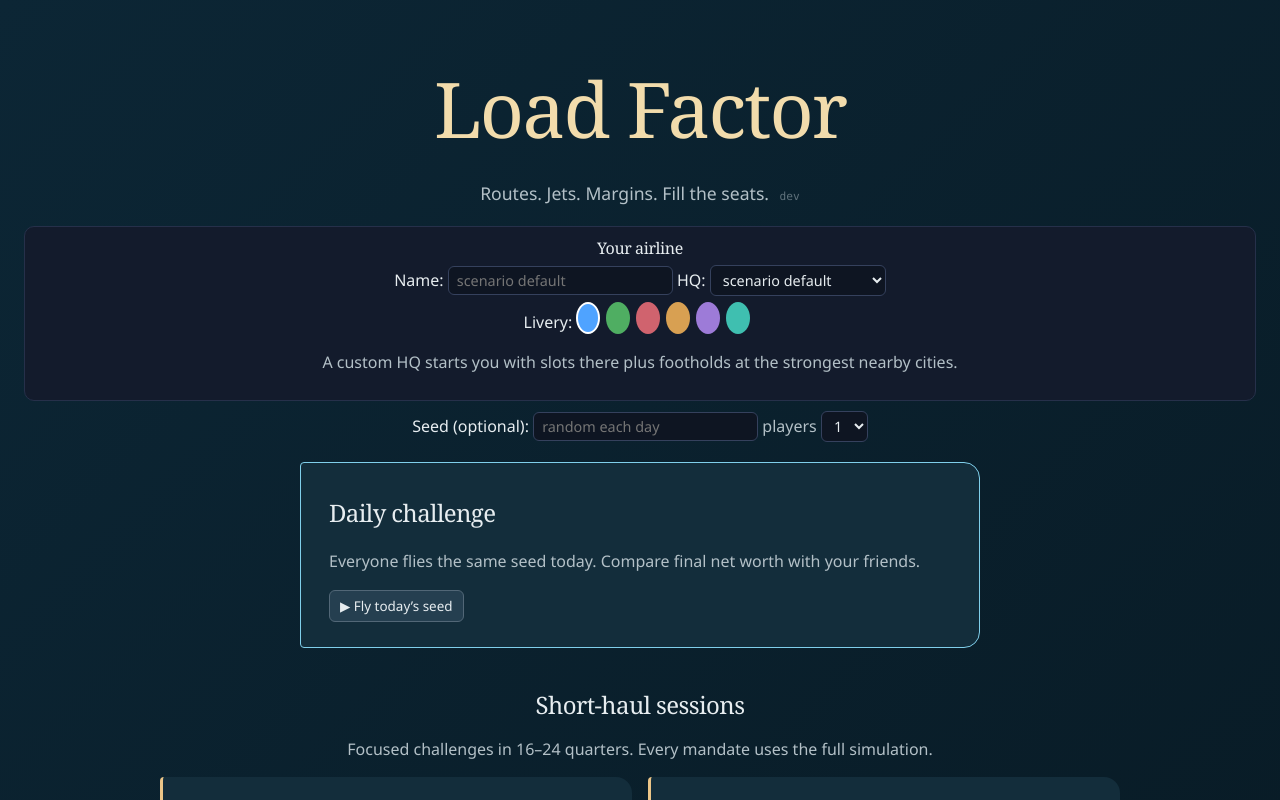
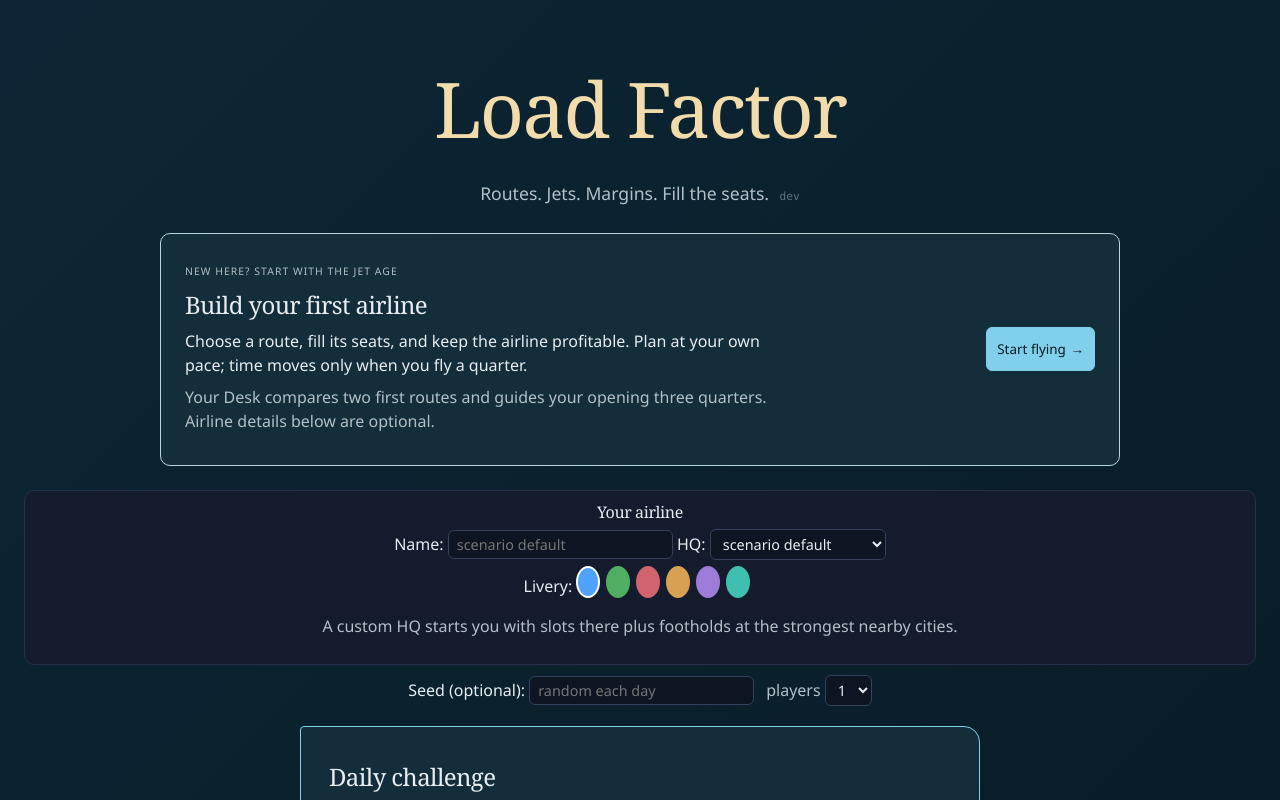
Before and after one commit to reaperhulk/loadfactor, a React (Vite) app: page / in a window 1280 px wide. Shown: the top 800 px of the page. Built offline with nearby package versions, Linux system fonts and the light colour scheme.

Commit message:
Guide new airlines from setup to their first route

```diff
--- a/src/ui/App.tsx
+++ b/src/ui/App.tsx
@@ -278,6 +278,15 @@ function ScenarioSelect({ onWatchReplay }: { onWatchReplay: (replay: Replay) =>
           </details>
         </div>
       )}
+      <section className="first-career" aria-labelledby="first-career-heading">
+        <div><span className="eyebrow">New here? Start with The Jet Age</span>
+          <h2 id="first-career-heading">Build your first airline</h2>
+          <p>Choose a route, fill its seats, and keep the airline profitable. Plan at your own pace; time moves only when you fly a quarter.</p>
+          <p className="dim">Your Desk compares two first routes and guides your opening three quarters. Airline details below are optional.</p>
+        </div>
+        {overwrites !== null ? <ConfirmButton data-testid="start-first-career" label="Start flying" confirmLabel="All slots full — replace oldest save?" onConfirm={() => startGame('jet_age', seed || new Date().toISOString().slice(0, 10), custom(), undefined, players)} />
+          : <button className="primary-action" data-testid="start-first-career" onClick={() => startGame('jet_age', seed || new Date().toISOString().slice(0, 10), custom(), undefined, players)}>Start flying <span aria-hidden="true">→</span></button>}
+      </section>
       <div className="airline-setup" data-testid="airline-setup">
         <h2>Your airline</h2>
         <label>
@@ -311,6 +320,7 @@ function ScenarioSelect({ onWatchReplay }: { onWatchReplay: (replay: Replay) =>
               className={`livery-swatch${color === c ? ' active' : ''}`}
               style={{ background: c }}
               aria-label={`livery color ${c}`}
+              aria-pressed={color === c}
               data-testid={`livery-${c.slice(1)}`}
               onClick={() => setColor(c)}
             />
@@ -320,7 +330,8 @@ function ScenarioSelect({ onWatchReplay }: { onWatchReplay: (replay: Replay) =>
           A custom HQ starts you with slots there plus footholds at the strongest nearby cities.
         </p>
       </div>
-      <label className="seed-field">
+      <div className="seed-field">
+        <label>
         Seed (optional):{' '}
         <input
           value={seed}
@@ -328,6 +339,7 @@ function ScenarioSelect({ onWatchReplay }: { onWatchReplay: (replay: Replay) =>
           onChange={(e) => setSeed(e.target.value)}
           data-testid="seed-input"
         />{' '}
+        </label>
         <label className="dim">
           players{' '}
           <select
@@ -343,7 +355,7 @@ function ScenarioSelect({ onWatchReplay }: { onWatchReplay: (replay: Replay) =>
             ))}
           </select>
         </label>
-      </label>
+      </div>
       <div className="scenario-card continue-card">
         <h2>Daily challenge</h2>
         <p className="dim">Everyone flies the same seed today. Compare final net worth with your friends.</p>
@@ -1016,6 +1028,11 @@ function GameScreen({ onWatchReplay }: { onWatchReplay: (r: Replay) => void }) {
             })()}
           />
         </Suspense>
+        {state.turn === 0 && player.routes.length === 0 && !selectedCity && !inspectedRoute && !routeFrom && <aside className="first-flight" data-testid="first-flight">
+          <strong>Your aircraft are ready. Choose their first route.</strong>
+          <p>Compare launch costs and profit on your Desk, then review the quarter to fly.</p>
+          <button className="primary-action" onClick={() => setTab('desk')}>Compare first routes <span aria-hidden="true">→</span></button>
+        </aside>}
         {flowFocus && <div className="flow-focus-banner" data-testid="flow-focus"><strong>{flowFocus.label}</strong><button onClick={()=>setFlowFocus(null)}>Clear journey</button></div>}
         {tab === "map" && selectedCity !== null && (
           <CityPanel
@@ -1098,8 +1115,7 @@ function GameScreen({ onWatchReplay }: { onWatchReplay: (r: Replay) => void }) {
           <div className="gameover-card report-card handbook" onClick={(e) => e.stopPropagation()}>
             <h2>Handbook</h2>
             <p className="dim" data-testid="handbook-intro">
-              The game is a race: finish the era as the #1 airline by net worth AND clear the
-              scenario's floor. Each quarter you plan (open routes, assign jets, set fares, queue for
+              Each scenario has its own goal, shown below. Each quarter you plan (open routes, assign jets, set fares, queue for
               slots), then end the quarter — everyone flies, demand splits by appeal (schedule × cabin
               × fare × service × brand), and the world moves. Every system below is explained where
               you use it too.
--- a/src/ui/workspace.css
+++ b/src/ui/workspace.css
@@ -422,3 +422,23 @@ main.game-shell { --bg:#10232c; --panel:#19333e; --ink:#ede9de; --dim:#a4b4b9; -
 .quiet-result button{margin-left:auto}.opening-choices{flex-basis:100%;min-width:0}.coach:has(.opening-choices){flex-wrap:wrap}.opening-choices article{padding:.7rem;border:1px solid var(--line);border-radius:.4rem}.customer-identity{margin-block:1rem}.campaign-evidence{font-size:.85rem}
 
 .performance-diagnostics{position:absolute;inset-inline-end:.45rem;bottom:.4rem;z-index:8;pointer-events:none;max-width:calc(100% - .9rem);padding:.25rem .45rem;border-radius:.3rem;background:#071421de;color:#acdbf4;font:11px/1.4 ui-monospace,monospace;font-variant-numeric:tabular-nums}
+
+/* A clear first action, with customization available before launch. */
+.first-career { display:flex; align-items:center; gap:24px; max-width:960px; margin:24px auto; padding:24px; text-align:left; border:1px solid #b8d5db; border-radius:10px; background:var(--panel); }
+.first-career > div { flex:1; min-width:0; }
+.first-career h2 { margin:8px 0; }
+.first-career p { margin:8px 0; max-width:65ch; }
+.first-career button { flex-shrink:0; min-height:44px; }
+.menu .scenario-chips { display:flex; flex-wrap:wrap; gap:6px; }
+.menu .scenario-chips .event-chip { white-space:normal; overflow-wrap:anywhere; margin:0; }
+.menu .seed-field { display:flex; justify-content:center; align-items:center; flex-wrap:wrap; gap:12px; }
+.first-flight { position:absolute; left:20px; bottom:20px; z-index:3; width:min(350px,calc(100% - 100px)); padding:16px; border:1px solid var(--rule); border-radius:8px; background:var(--panel); box-shadow:0 6px 24px #0003; font-size:.85rem; }
+.first-flight p { color:var(--dim); margin:8px 0 12px; }
+.first-flight button { min-height:44px; }
+@media(max-width:700px) {
+  .first-career { flex-direction:column; align-items:stretch; gap:12px; padding:18px; }
+  .first-career button { align-self:start; }
+  .first-flight { left:10px; bottom:10px; padding:12px; font-size:.78rem; }
+  .first-flight strong,.first-flight p { display:none; }
+}
+@media(max-height:550px) { .first-flight p { display:none; } .first-flight button { margin-top:8px; } }
```
Also changed, not shown: 2 other files (tests, documents, lock files or other folders).
